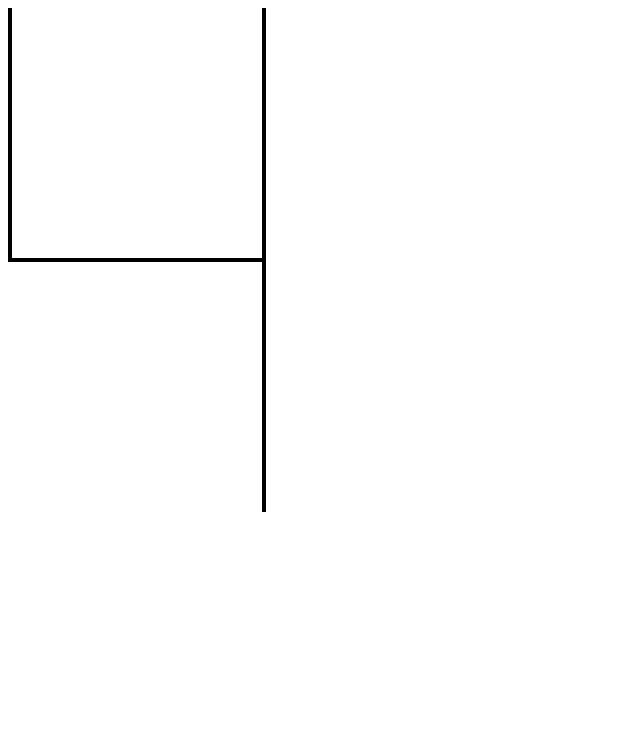
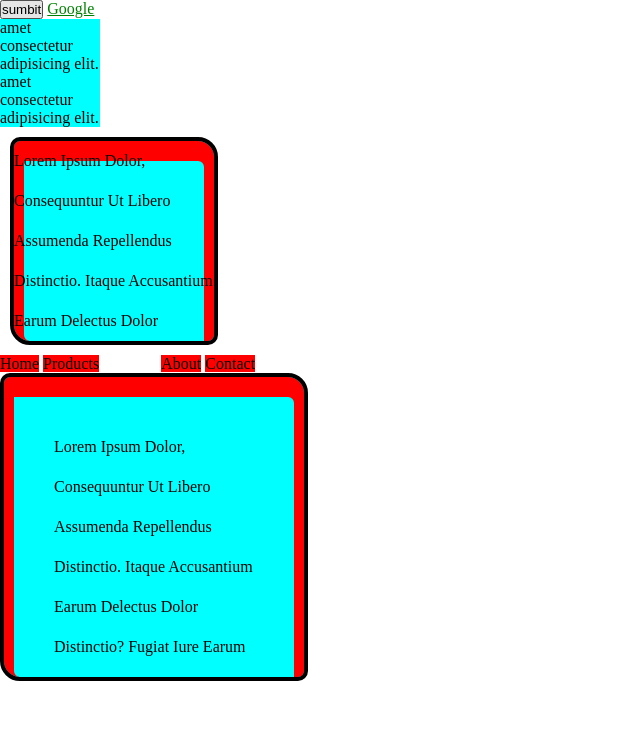
Before and after one commit to Abdullah-MotiWala/Smit-batch18-weekend, a plain HTML site: page css/box/index.html in a window 1280 px wide. Shown: the whole page, without its empty margins (0-640 px from the left). Drawn offline with Linux system fonts and the light colour scheme.

Commit message:
18-10-25: chap 13 completed

```diff
--- /dev/null
+++ b/bulb/style.css
@@ -0,0 +1,18 @@
+body {
+  background-color: rgb(37, 36, 36);
+  padding: 0;
+  margin: 0 ;
+}
+
+.bulb {
+  width: 250px;
+  height: 350px;
+  /* border: 1px solid; */
+  border-bottom-left-radius: 100%;
+  border-bottom-right-radius: 100%;
+  border-top-left-radius: 4rem;
+  border-top-right-radius: 4rem;
+  margin-left: 40%;
+  box-shadow: 0 0 110px 30px #ffbf00;
+  background-color: #e9c350;
+}
--- a/css/box/index.html
+++ b/css/box/index.html
@@ -11,9 +11,38 @@
 <body>
     <!-- <div class="box">abcde</div>
     <div class="box-2"></div> -->
+    <button>sumbit</button>
+    <a href="https://google.com">Google</a>
 
-    <div class="digit upper-box"></div>
-    <div class="digit lower-box"></div>
+    <span> amet consectetur adipisicing elit.</span>
+    <span> amet consectetur adipisicing elit.</span>
+    <div class="margin">
+        <p class="text-trans">Lorem ipsum dolor,
+            Consequuntur ut libero assumenda
+            repellendus
+            distinctio. Itaque accusantium earum delectus dolor distinctio? Fugiat iure earum animi dolorem iste
+            similique
+            odio reprehenderit quo!
+        </p>
+    </div>
+    <ul>
+        <li>Home</li>
+        <li>Products</li>
+        <li class="coming-soon">Services</li>
+        <li>About</li>
+        <li>Contact</li>
+    </ul>
+    <div class="padding">
+        <p class="text-trans">Lorem ipsum dolor,
+            Consequuntur ut libero assumenda
+            repellendus
+            distinctio. Itaque accusantium earum delectus dolor distinctio? Fugiat iure earum animi dolorem iste
+            similique
+            odio reprehenderit quo!
+        </p>
+    </div>
+    <!-- <div class="digit upper-box"></div>
+    <div class="digit lower-box"></div> -->
 </body>
 
 </html>
--- a/css/box/style.css
+++ b/css/box/style.css
@@ -83,3 +83,57 @@ div.lower-box {
   /* border-left-color: white !important; */
   border-left-color: transparent;
 }
+.text-trans {
+  text-transform: capitalize;
+  line-height: 40px;
+  vertical-align: top;
+  /* text-align: justify; */
+}
+.indent {
+  text-indent: -9999px;
+  background-color: #eeeeee;
+  color: blue;
+  text-shadow: -2px 0px 2px #000000;
+}
+
+a:link {
+  color: green;
+}
+a:visited {
+  color: red;
+}
+button:active {
+  color: aqua;
+}
+div {
+  height: 200px;
+  width: 200px;
+  background-color: aqua;
+  overflow-y: scroll;
+  border: 4px solid black;
+  box-shadow: 0px 10px 0px 10px inset red;
+  border-radius: 10px 20px;
+}
+.padding {
+  padding: 50px;
+}
+.margin {
+  margin: 10px;
+}
+* {
+  margin: 0;
+  padding: 0;
+}
+li {
+  display: inline;
+  background-color: red;
+  /* width: 100px; */
+}
+span {
+  display: block;
+  background-color: aqua;
+  width: 100px;
+}
+.coming-soon {
+  visibility: hidden;
+}
```
Also changed, not shown: bulb/index.html (added, +15 -0 lines).
